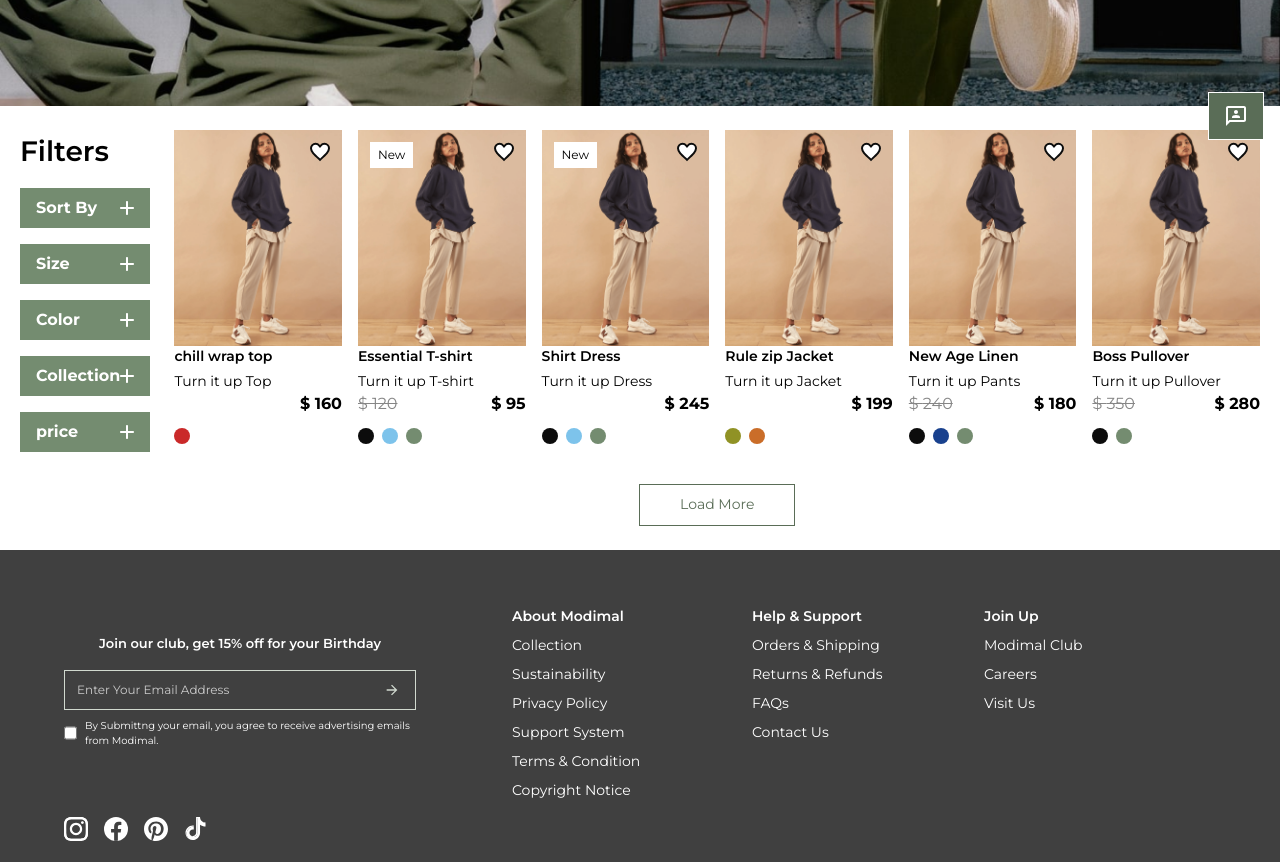
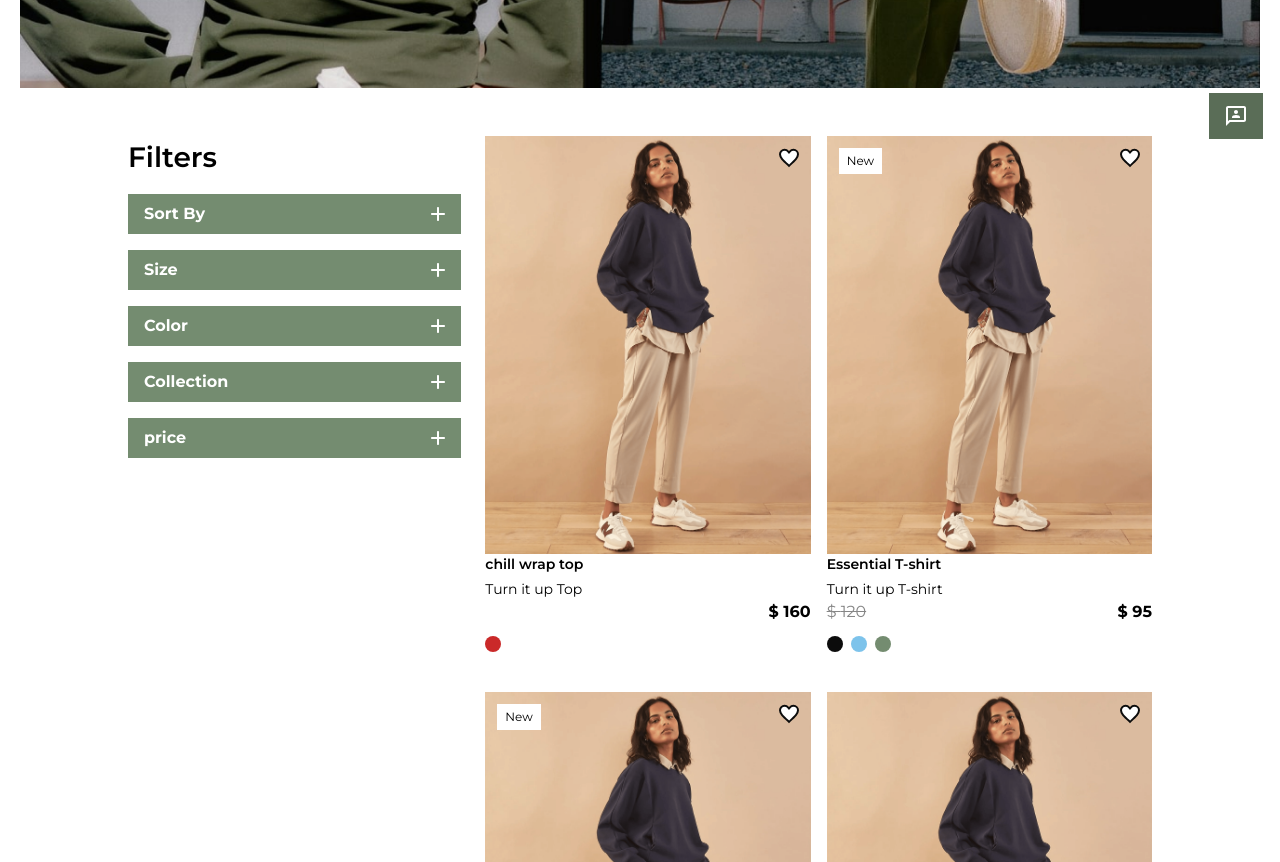
Before and after one commit to javadyousefi1/modimal-front, a React (Vite) app: page /products in a window 1280 px wide. Shown: the part 640-1502 px from the top of the page. Built offline with nearby package versions, Linux system fonts and the light colour scheme.

Commit message:
fix ui of product page

```diff
--- a/src/components/products/ProductFilter.tsx
+++ b/src/components/products/ProductFilter.tsx
@@ -95,7 +95,7 @@ const ProductFilter: React.FC = () => {
     }));
   };
   return (
-    <div className="w-1/4 hidden sm:block">
+    <div>
       <span className="font-semibold text-[28px]">Filters</span>
       {filter.map((item) => {
         return (
--- a/src/pages/Products.tsx
+++ b/src/pages/Products.tsx
@@ -1,7 +1,7 @@
 import Breadcrumbs from "@components/shared/Breadcrumbs";
 // componenet
 import CartBox from "@components/cart/CartBox";
-import ProductFilter from "@components/products/ProductFilter"
+import ProductFilter from "@components/products/ProductFilter";
 // SVG
 import MobileBanner from "../assets/images/productswiper3.png";
 import DesktopBanner from "../assets/images/productswiper4.png";
@@ -88,12 +88,12 @@ const Products: React.FC = () => {
         <Breadcrumbs items={faqBreadcrumbs} />
       </div>
       {/* banner */}
-      <div className="flex justify-center items-center -mx-5">
-        <img src={MobileBanner} className="block customResolution:hidden" />
-        <img src={DesktopBanner} className="hidden customResolution:block" />
+      <div className="w-full flex justify-center items-center">
+        <img src={MobileBanner} className="w-full block customResolution:hidden" />
+        <img src={DesktopBanner} className="w-full hidden customResolution:block" />
       </div>
       {/*mobile filter */}
-      <div className="w-full flex flex-row-reverse justify-center items-center gap-x-1 mt-6 sm:hidden">
+      <div className="w-full flex flex-row-reverse justify-center items-center gap-x-1 mt-6 md:hidden">
         <span className="text-[14px]">Filter</span>
         <span>
           <svg
@@ -111,11 +111,13 @@ const Products: React.FC = () => {
         </span>
       </div>
       {/* product */}
-      <div className="sm:flex sm:justify-center sm:items-start sm:gap-x-6 mt-6">
+      <div className="sm:flex sm:justify-center sm:items-start sm:gap-x-6 mt-12 lg:mx-[108px]">
         {/* desktop filter */}
-        <ProductFilter />
-        <div>
-          <div className="grid grid-cols-2 sm:grid-cols-3 md:grid-cols-4 lg:grid-cols-5 xl:grid-cols-6 gap-x-4">
+        <div className="md:w-1/3 xl:w-1/3 hidden md:block">
+          <ProductFilter />
+        </div>
+        <div className="md:w-2/3 xl:w-2/3">
+          <div className="grid grid-cols-2 sm:grid-cols-3 md:grid-cols-3 lg:grid-cols-2 gap-x-4">
             {products.map((item, index) => (
               <div key={index}>
                 <CartBox
@@ -133,7 +135,7 @@ const Products: React.FC = () => {
           </div>
           {/* button */}
           <div className="w-full flex justify-center items-center">
-            <button className="min-w-max flex justify-center items-center py-5 px-10 h-4 border-[1px] border-primary-600 text-[14px] text-primary-600">
+            <button className="min-w-max flex justify-center items-center py-5 px-10 h-4 border-[1px] border-primary-600 text-[14px] text-primary-600 transition ease-in-out duration-300 hover:bg-primary-600 hover:text-white">
               Load More
             </button>
           </div>
```
